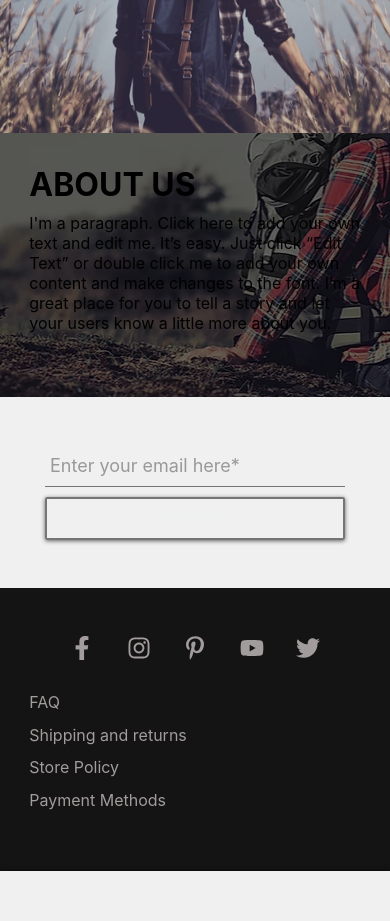
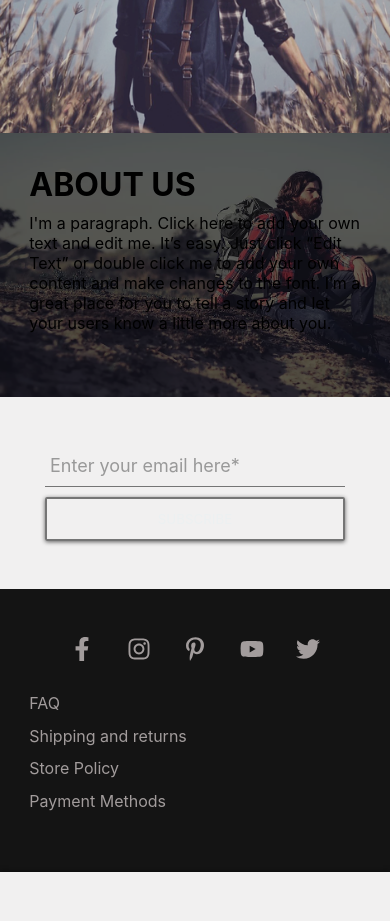
Before and after one commit to santrodriguez-dev/pby-clothing-reactjs, a React (Create React App) app: page / in a window 390 px wide. Shown: the part 1340-2261 px from the top of the page. Built offline with nearby package versions, Linux system fonts and the light colour scheme.

Commit message:
media queris

```diff
--- a/src/App.module.scss
+++ b/src/App.module.scss
@@ -68,7 +68,7 @@
   display: flex;
   align-items: center;
   overflow: hidden;
-  background-size: cover;
+  background-size: cover !important;
 
   &::before {
     content: "";
@@ -201,10 +201,5 @@
   }
 }
 
-body {
-  background: var(--main-bg-color);
-  color: var(--main-font-color);
-}
-
 @import "./shared/styles/input-material.scss";
 @import "./shared/styles/button-material.scss";
--- a/src/index.css
+++ b/src/index.css
@@ -1,4 +1,4 @@
-body {
+* {
   margin: 0;
   padding: 0;
   font-family: -apple-system, BlinkMacSystemFont, "Segoe UI", "Roboto", "Oxygen", "Ubuntu", "Cantarell", "Fira Sans",
@@ -7,9 +7,9 @@
   -moz-osx-font-smoothing: grayscale;
 }
 
-* {
-  margin: 0;
-  padding: 0;
+body {
+  background: var(--main-bg-color);
+  color: var(--main-font-color);
 }
 
 root code {
```
Also changed, not shown: src/shared/devices-media-query.scss (added, +41 -0 lines), 1 other file (tests, documents, lock files or other folders).
